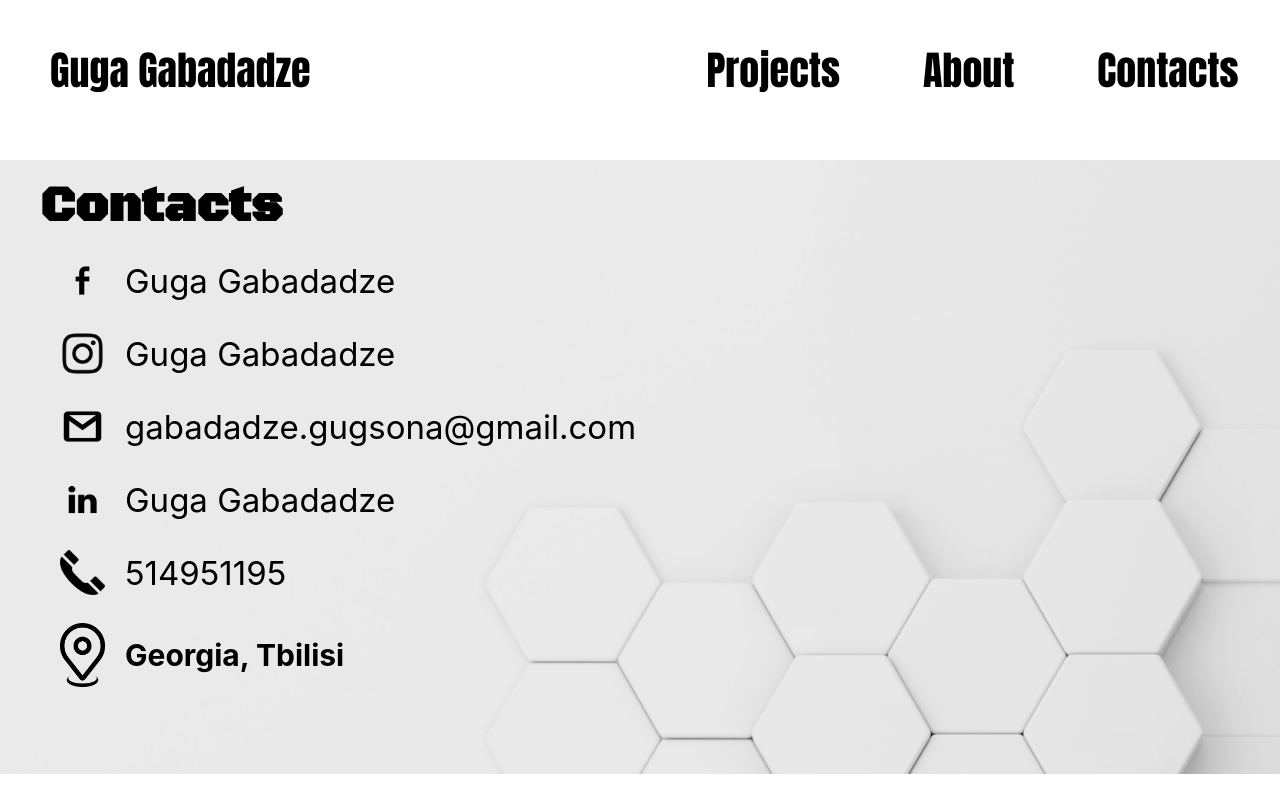
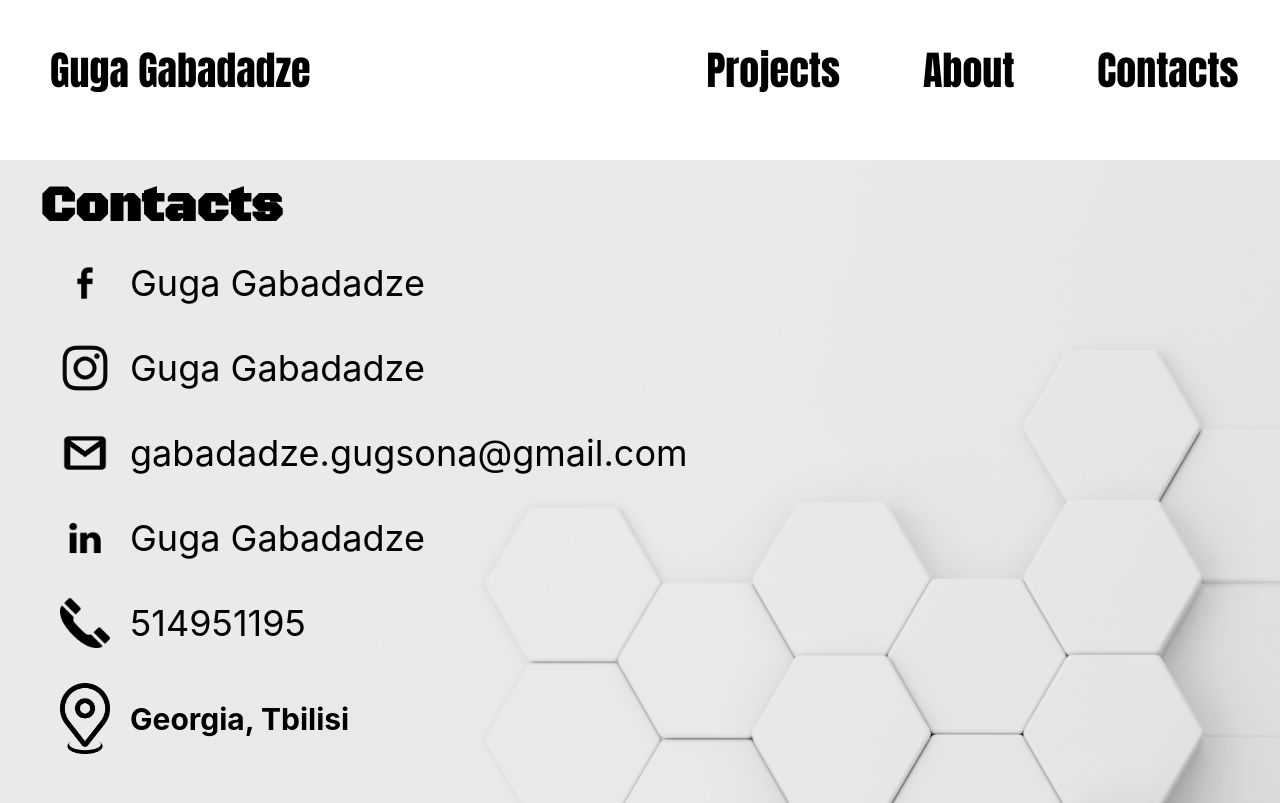
Before and after one commit to tikogakhutishvili/Guga_Gabadadze, a React (Create React App) app: page /contacts in a window 1280 px wide. Built offline with nearby package versions, Linux system fonts and the light colour scheme.

Commit message:
I hope this is lats

```diff
--- a/src/pages/home.jsx
+++ b/src/pages/home.jsx
@@ -46,7 +46,7 @@ const Home = () => {
   };
 
   return (
-    <div className='main'>
+    <div className='main-div'>
       <Popup />
     </div>
   );
--- a/src/pages/styles/contacts-res.css
+++ b/src/pages/styles/contacts-res.css
@@ -1,10 +1,10 @@
 @media screen and (min-width:750px){
     .contacts > main {
         margin-left: 40px;
-        height: 67vh;
+        height: 70.6vh;
     }
     li > img{
-        width: 45px;
+        width: 50px;
     }
     h1{
         padding-top: 15px;
@@ -12,7 +12,7 @@
     .contacts-list{
         display: flex;
         flex-direction: column;
-        gap: 28px;
+        gap: 35px;
         height: auto;
     }
     .contacts-list > li{
@@ -25,6 +25,6 @@
     a {
         text-decoration: none;
         color: black;
-        font-size: 33px;
+        font-size: 36px;
     }
 }
--- a/src/pages/styles/home-res.css
+++ b/src/pages/styles/home-res.css
@@ -1,5 +1,5 @@
 @media screen and (min-width: 750px){
-    .main{
+    .main-div{
         width: 100%;
         height: 80vh;
         background-image: url(https://lh3.googleusercontent.com/d/1A4JJigoBhJAGJaoAaJuH8pA_hMqyxeLU);
--- a/src/pages/styles/projects-res.css
+++ b/src/pages/styles/projects-res.css
@@ -21,7 +21,7 @@
         position: sticky;
         z-index: 100;
         top: 18vh;
-        height: 49vh;
+        height: 53vh;
     }
     .proj-main{
         display: flex;
```
